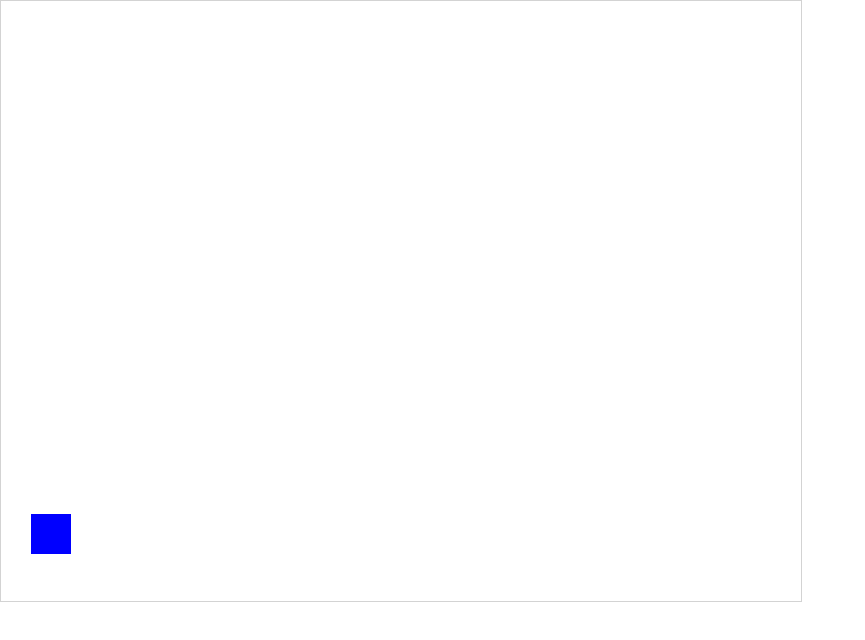
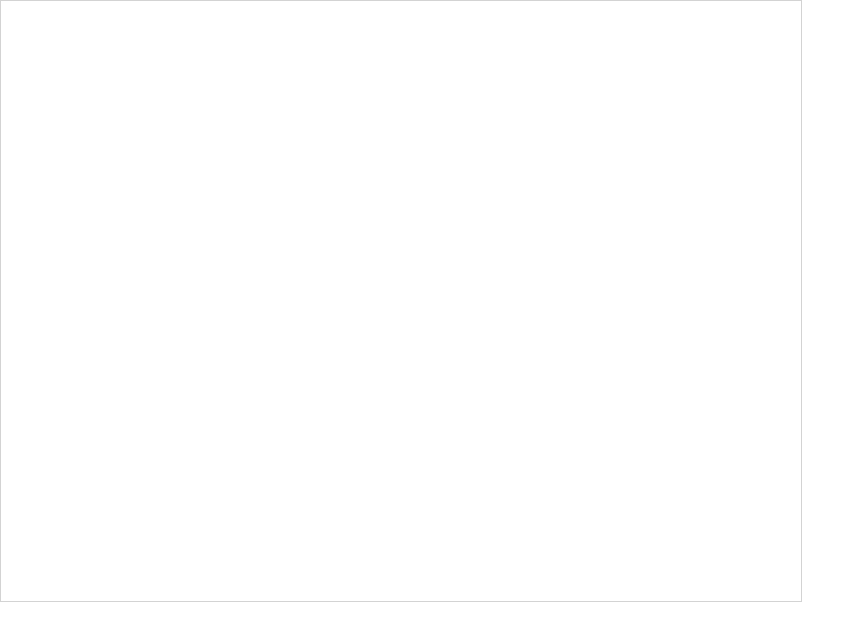
Before and after one commit to rulewrite/in-to-deep, a React (Create React App) app: page / in a window 1280 px wide. Shown: the top 640 px of the page, without its empty margins (0-865 px from the left). Built offline with nearby package versions, Linux system fonts and the light colour scheme.

Commit message:
feat: 중력 구현

```diff
--- a/src/App.tsx
+++ b/src/App.tsx
@@ -1,13 +1,18 @@
 import React from 'react';
 import './App.css';
 import Canvas, { CanvasProps } from '@components/Canvas';
+import Mover from '@classes/Mover';
+import Gravity from '@classes/Gravity';
 
 const App = () => {
-  let y = 30;
+  const mover = new Mover(30, 30, 30, 100);
+
+  const gravity = new Gravity();
+  gravity.registerMover(mover);
+
   const draw: CanvasProps['draw'] = (context) => {
-    y++;
-    context.fillStyle = 'blue';
-    context.fillRect(30, y, 40, 40);
+    gravity.operate();
+    mover.update(context);
   };
 
   return (
--- /dev/null
+++ b/src/classes/Gravity.ts
@@ -0,0 +1,29 @@
+import Mover from './Mover';
+
+class Gravity {
+  private static readonly INITIAL_SPEED = 0;
+  private static readonly INITIAL_FORCE = 0.05;
+
+  private gravitableMovers: {
+    mover: Mover;
+    speed: number;
+  }[] = [];
+
+  constructor(private force = Gravity.INITIAL_FORCE) {}
+
+  registerMover(mover: Mover) {
+    this.gravitableMovers.push({
+      mover,
+      speed: Gravity.INITIAL_SPEED,
+    });
+  }
+
+  operate() {
+    this.gravitableMovers.forEach((gravitableMover) => {
+      gravitableMover.speed += this.force;
+      gravitableMover.mover.y += gravitableMover.speed;
+    });
+  }
+}
+
+export default Gravity;
--- /dev/null
+++ b/src/classes/Mover.ts
@@ -0,0 +1,18 @@
+class Mover {
+  private static readonly INITIAL_COLOR = '#d40000';
+
+  constructor(
+    public x: number,
+    public y: number,
+    public width: number,
+    public height: number,
+    private color = Mover.INITIAL_COLOR
+  ) {}
+
+  update(context: CanvasRenderingContext2D) {
+    context.fillStyle = this.color;
+    context.fillRect(this.x, this.y, this.width, this.height);
+  }
+}
+
+export default Mover;
--- a/tsconfig.extend.json
+++ b/tsconfig.extend.json
@@ -2,7 +2,8 @@
   "compilerOptions": {
     "baseUrl": "./src",
     "paths": {
-      "@components/*": ["./components/*"]
+      "@components/*": ["./components/*"],
+      "@classes/*": ["./classes/*"]
     }
   }
 }
```
